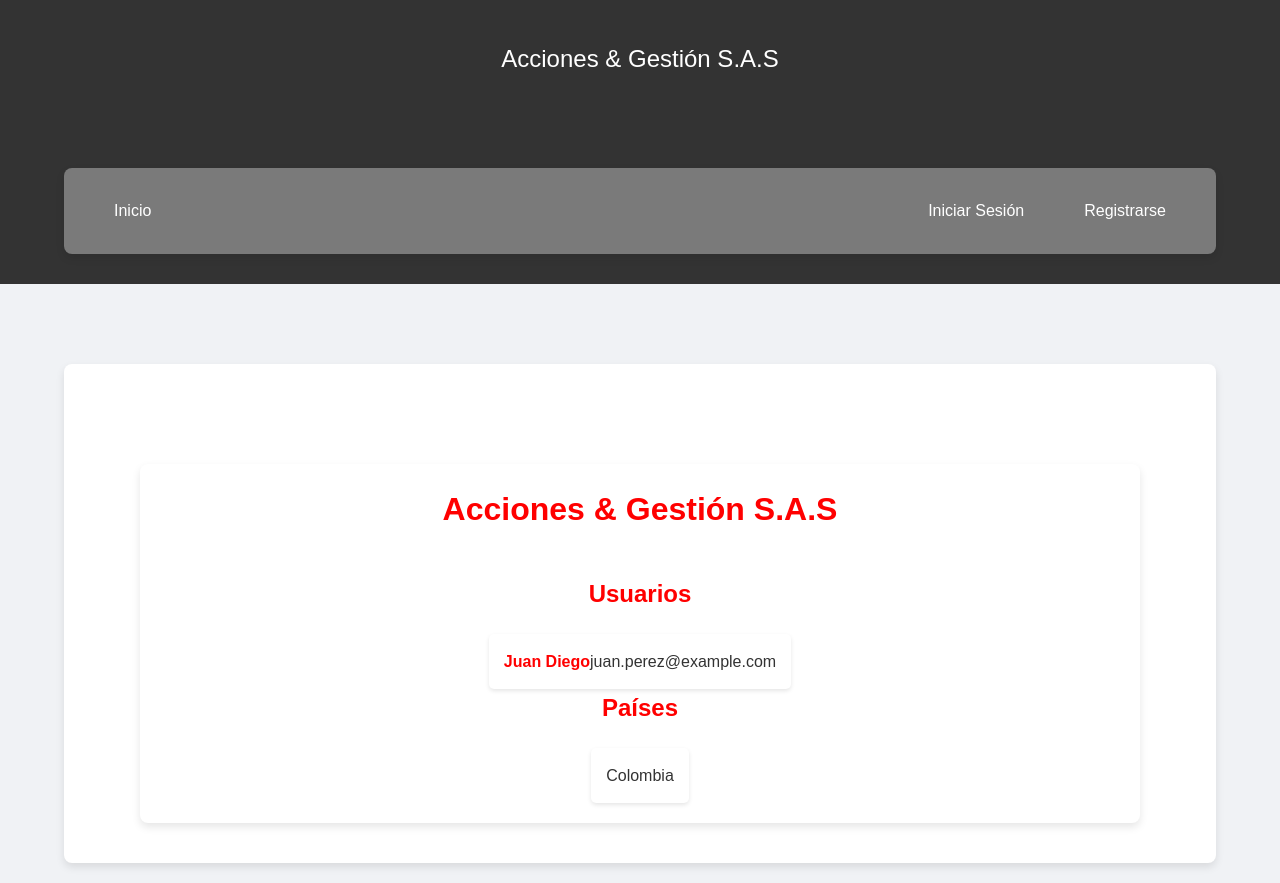
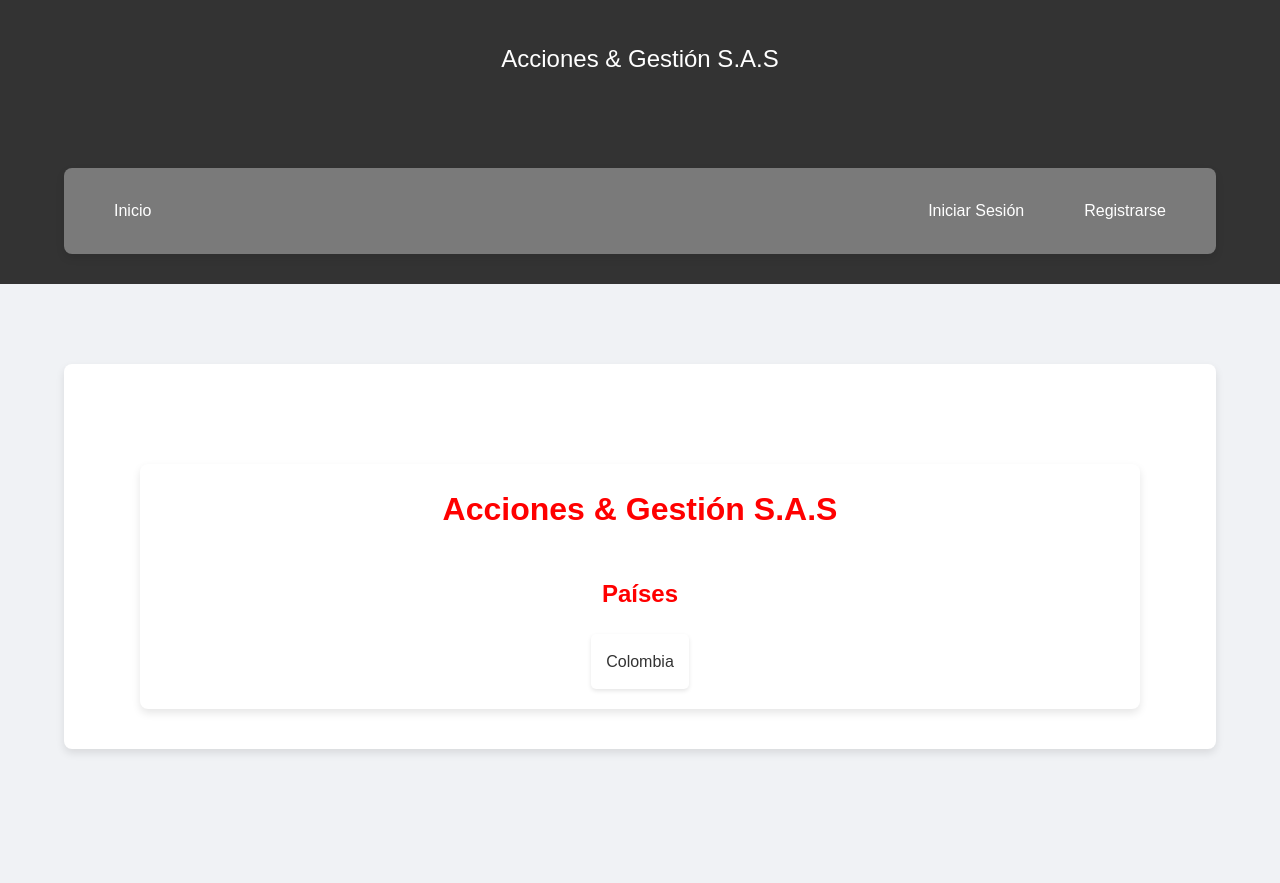
Before and after one commit to apu754/Proyecto, a React (Vite) app in the folder Frontend/Proyecto/: page / in a window 1280 px wide. After the commit the page ends 800 px from the top, so only its background shows below. Built offline with nearby package versions, Linux system fonts and the light colour scheme.

Commit message:
algunos cambios con el navbar

```diff
--- a/Frontend/Proyecto/src/App.jsx
+++ b/Frontend/Proyecto/src/App.jsx
@@ -1,7 +1,6 @@
 // import React from 'react';
 import { Route, BrowserRouter as Router, Routes } from 'react-router-dom';
 import NavBar from './Components/NavBar.jsx';
-import ActionPage from './Pages/ActionPage.jsx';
 import HomePage from './Pages/HomePage.jsx';
 
 import LoginPage from './Login/Login.jsx';
@@ -15,7 +14,6 @@ function App() {
         <Routes>
           <Route path='/' element={<HomePage />} />
           <Route path='/login' element={<LoginPage />} />
-          <Route path='/actions' element={<ActionPage />} />
         </Routes>
       </div>
     </Router>
--- a/Frontend/Proyecto/src/Pages/HomePage.jsx
+++ b/Frontend/Proyecto/src/Pages/HomePage.jsx
@@ -1,12 +1,11 @@
 import CountryList from '../Components/CountryList.jsx';
-import UserList from '../Components/UserList.jsx';
 import './HomePage.css';
 
 const HomePage = () => {
   return (
     <div className='home-page container'>
       <h1>Acciones & Gestión S.A.S</h1>
-      <UserList />
+
       <CountryList />
     </div>
   );
```
